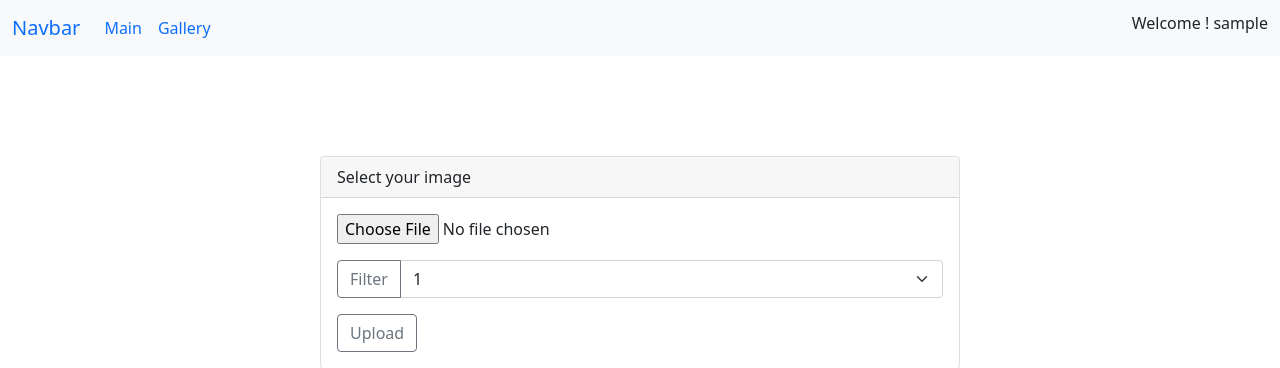
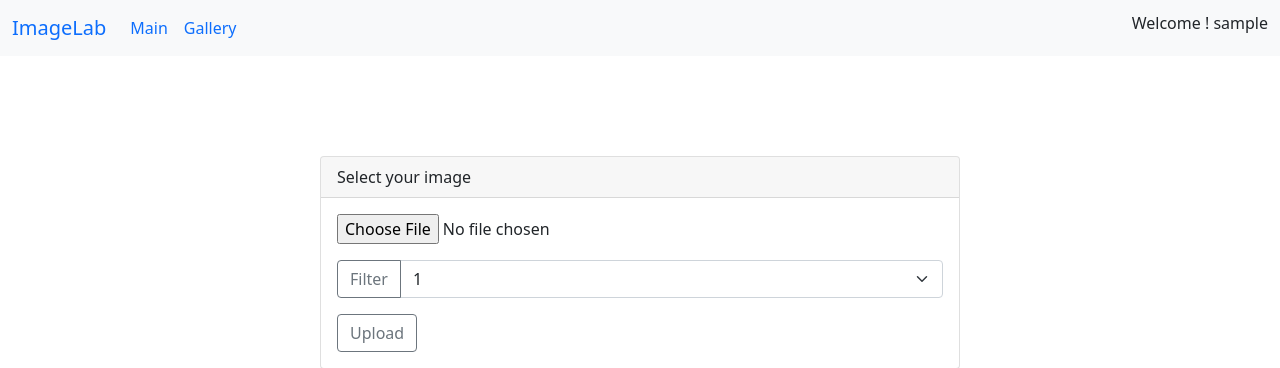
Before and after one commit to chuchun9/ece1779_a3_frontend, a Flask app: template app/templates/main.html in a window 1280 px wide. Shown: the top 368 px of the page. Run offline with Flask 2, Linux system fonts and the light colour scheme; the template is opened without the code that fills it: most values are stand-ins (such as "Sample title", 1, 10 or a date in 2020); parts of the project's set-up code (start-up, migrations or seed data) failed here and were passed over; some libraries are stand-ins or nearby versions.

Commit message:
slight edits

```diff
--- a/app/gallery.py
+++ b/app/gallery.py
@@ -23,7 +23,7 @@ def gallery():
         table = dynamodb.Table(table_name)
 
         ## should be -1
-        filter_num = 0
+        filter_num = -1
         response = table.query(
             KeyConditionExpression=Key('username').eq(username),
             FilterExpression=Attr('filterNum').eq(str(filter_num))
--- a/app/templates/main.html
+++ b/app/templates/main.html
@@ -9,7 +9,7 @@
 <body>
     <nav class="navbar navbar-expand-lg bg-light">
       <div class="container-fluid">
-        <a class="navbar-brand" href="{{ url_for('main') }}">Navbar</a>
+        <a class="navbar-brand" href="{{ url_for('main') }}">ImageLab</a>
         <button class="navbar-toggler" type="button" data-bs-toggle="collapse" data-bs-target="#navbarSupportedContent" aria-controls="navbarSupportedContent" aria-expanded="false" aria-label="Toggle navigation">
           <span class="navbar-toggler-icon"></span>
         </button>
```
